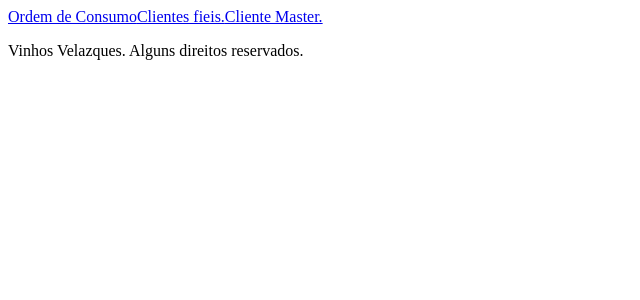
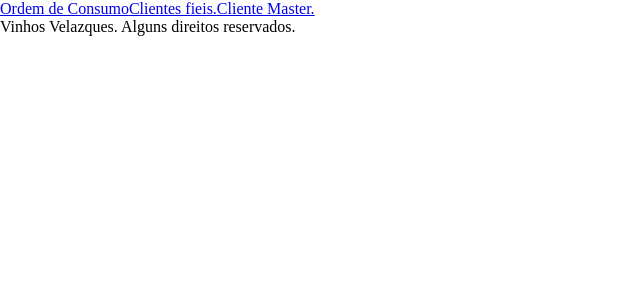
Before and after one commit to rogerxavier29/Desafio-React, a React (Create React App) app in the folder vinhos/: page / in a window 1280 px wide. Shown: the top 300 px of the page, without its empty margins (0-640 px from the left). Built offline with nearby package versions, Linux system fonts and the light colour scheme.

Commit message:
App  e App.css
importando App.css para App e dando alguns resets na estilização

```diff
--- /dev/null
+++ b/vinhos/src/App.css
@@ -0,0 +1,17 @@
+body {
+  margin: 0px;
+}
+
+h1,
+h2,
+h3,
+h4,
+p {
+  margin: 0px;
+}
+ul,
+li {
+  list-style: none;
+  padding: 0px;
+  margin: 0px;
+}
--- a/vinhos/src/App.js
+++ b/vinhos/src/App.js
@@ -1,4 +1,5 @@
 import React from 'react';
+import './App.css';
 import { BrowserRouter, Routes, Route } from 'react-router-dom';
 import Cliente from './Cliente';
 import Footer from './Components/Footer';
```
